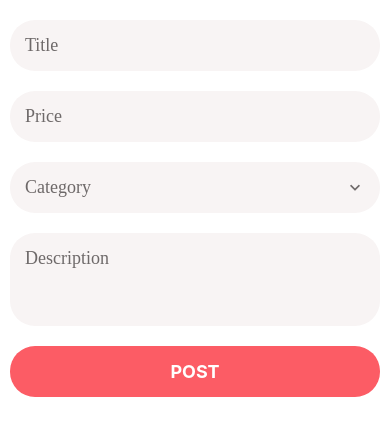
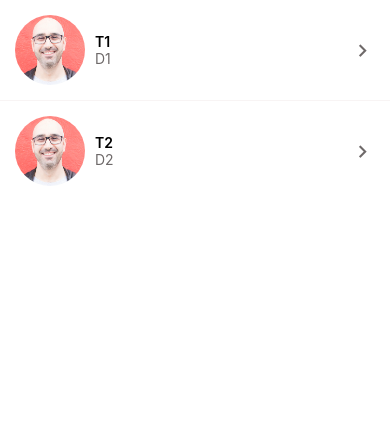
Before and after one commit to GCLane/DoneWithIt, a React Native app: screen / in a window 390 px wide. Shown: the top 436 px of the page. Built offline with nearby package versions, Linux system fonts and the light colour scheme.

Commit message:
Added Chevrons to MessagesScreen

```diff
--- a/App.js
+++ b/App.js
@@ -1,6 +1,6 @@
 import React from "react";
-import ListingEditScreen from "./app/screens/ListingEditScreen";
+import MessagesScreen from "./app/screens/MessagesScreen";
 
 export default function App() {
-  return <ListingEditScreen />;
+  return <MessagesScreen />;
 }
--- a/app/components/AppPicker.js
+++ b/app/components/AppPicker.js
@@ -30,9 +30,15 @@ function AppPicker({ icon, items, placeholder, onSelectItem, selectedItem }) {
               style={styles.icon}
             />
           )}
-          <AppText style={[styles.text, defaultStyles.text]}>
-            {selectedItem ? selectedItem.label : placeholder}
-          </AppText>{" "}
+          {selectedItem ? (
+            <AppText style={[styles.text, defaultStyles.text]}>
+              {selectedItem.label}
+            </AppText>
+          ) : (
+            <AppText style={[styles.placeholder, defaultStyles.text]}>
+              {placeholder}
+            </AppText>
+          )}
           {/* Removed space before placeholder */}
           <MaterialCommunityIcons
             name="chevron-down"
@@ -77,6 +83,10 @@ const styles = StyleSheet.create({
   icon: {
     marginRight: 10,
   },
+  placeholder: {
+    color: colors.lightgray,
+    flex: 1,
+  },
   text: {
     flex: 1,
   },
--- a/app/components/AppTextInput.js
+++ b/app/components/AppTextInput.js
@@ -16,7 +16,11 @@ function AppTextInput({ icon, children, ...otherProps }) {
           style={styles.icon}
         />
       )}
-      <TextInput style={defaultStyles.text} {...otherProps} />
+      <TextInput
+        placeholderTextColor={colors.lightgray}
+        style={defaultStyles.text}
+        {...otherProps}
+      />
     </View>
   );
 }
--- a/app/components/lists/ListItem.js
+++ b/app/components/lists/ListItem.js
@@ -1,9 +1,10 @@
 import React from "react";
 import { Image, StyleSheet, View, TouchableHighlight } from "react-native";
 import { Swipeable } from "react-native-gesture-handler";
+import { MaterialCommunityIcons } from "@expo/vector-icons";
 
-import AppText from "./AppText";
-import colors from "../config/colors";
+import AppText from "../AppText";
+import colors from "../../config/colors";
 
 function ListItem({
   title,
@@ -23,6 +24,11 @@ function ListItem({
             <AppText style={styles.title}>{title}</AppText>
             {subTitle && <AppText style={styles.subTitle}>{subTitle}</AppText>}
           </View>
+          <MaterialCommunityIcons
+            name="chevron-right"
+            size={25}
+            color={colors.lightgray}
+          />
         </View>
       </TouchableHighlight>
     </Swipeable>
@@ -31,11 +37,13 @@ function ListItem({
 
 const styles = StyleSheet.create({
   container: {
+    alignItems: "center",
     flexDirection: "row",
     padding: 15,
     backgroundColor: colors.white,
   },
   detailsContainer: {
+    flex: 1,
     marginLeft: 10,
     justifyContent: "center",
   },
--- a/app/components/lists/ListItemDeleteAction.js
+++ b/app/components/lists/ListItemDeleteAction.js
@@ -2,7 +2,7 @@ import React from "react";
 import { View, StyleSheet, TouchableWithoutFeedback } from "react-native";
 import { MaterialCommunityIcons } from "@expo/vector-icons";
 
-import colors from "../config/colors";
+import colors from "../../config/colors";
 
 function ListItemDeleteAction({ onPress }) {
   return (
--- a/app/components/lists/index.js
+++ b/app/components/lists/index.js
@@ -1,3 +1,3 @@
 export { default as ListItem } from "./ListItem";
 export { default as ListItemDeleteAction } from "./ListItemDeleteAction";
-export { default as ListItemSeparator } from "./ListItemSeperator";
+export { default as ListItemSeparator } from "./ListItemSeparator";
--- a/app/config/styles.js
+++ b/app/config/styles.js
@@ -5,7 +5,6 @@ export default {
   text: {
     fontSize: 18,
     fontFamily: Platform.OS === "android" ? "Roboto" : "Avenir",
-    color: colors.lightgray,
     fontWeight: 250,
   },
 };
```
Also changed, not shown: app/screens/MessagesScreen.js (+5 -3 lines).
